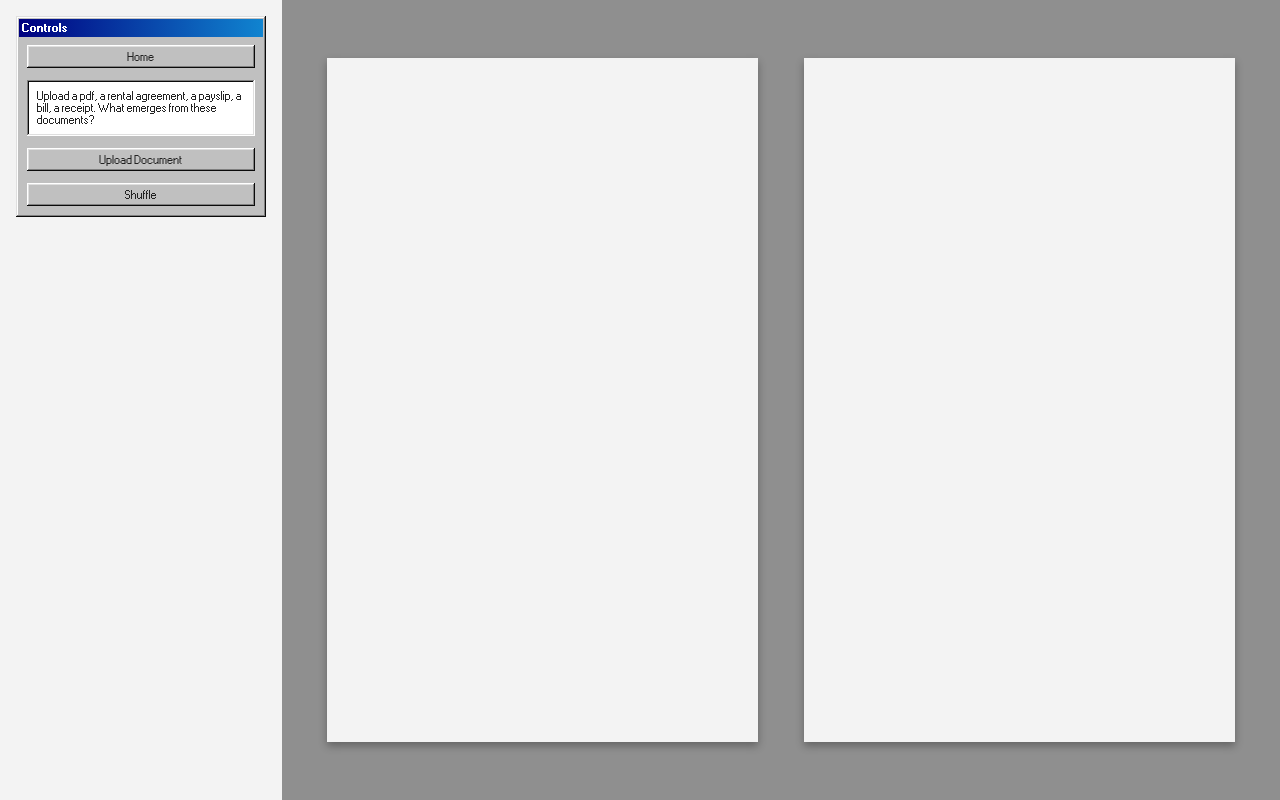
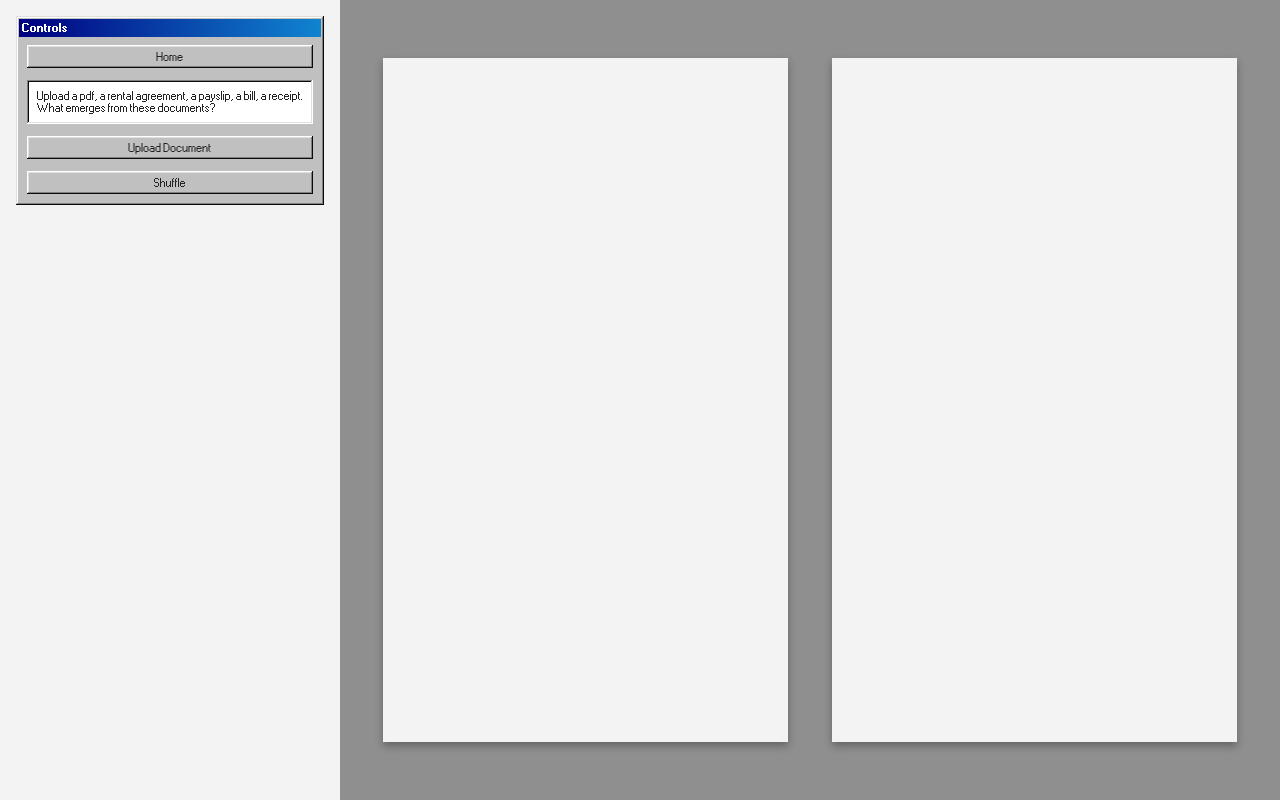
Before and after one commit to priitey/the-document, a plain HTML site: page doc4/doc4.html in a window 1280 px wide. Drawn offline with nearby package versions, Linux system fonts and the light colour scheme.

Commit message:
made width of control panels across html pages consistent

```diff
--- a/doc1/doc1.css
+++ b/doc1/doc1.css
@@ -23,7 +23,7 @@ body {
     z-index: 5;
     top: 20px;
     left: 20px;
-    width: 200px; /* Adjust width as needed */
+    width: 300px; /* Adjust width as needed */
 }
 
 #controls-window .window-body {
--- a/doc2/doc2.css
+++ b/doc2/doc2.css
@@ -16,6 +16,7 @@ main {
 
 #controls-window {
     margin: 1rem;
+    width: 300px;
     height: fit-content;
 }
 
--- a/doc4/doc4.css
+++ b/doc4/doc4.css
@@ -32,7 +32,7 @@ button {
 
 #controls-window {
     margin: 1rem;
-    width: 250px;
+    width: 300;
     height: fit-content;
     flex-shrink: 0; /* Prevent the window from shrinking */
 }
--- a/doc4/doc4.html
+++ b/doc4/doc4.html
@@ -19,7 +19,7 @@
             <div class="window-body">
                 <button id="homeBtn">Home</button>
                 <div class="sunken-panel" id="info-panel">
-                    Upload a pdf, a rental agreement, a payslip, a bill, a receipt.
+                    Upload a pdf, a rental agreement, a payslip, a bill, a receipt.<br>
                     What emerges from these documents?
                 </div>
                 <button id="uploadBtn">Upload Document</button>
--- a/doc5/doc5-editor.css
+++ b/doc5/doc5-editor.css
@@ -36,9 +36,9 @@ button {
 
 #controls-window {
     margin: 1rem;
-    width: 250px;
+    width: 300px;
     height: fit-content;
-    flex-shrink: 0; /* Prevent the window from shrinking */
+    flex-shrink: 0;
 }
 
 #controls-window .window-body {
```
